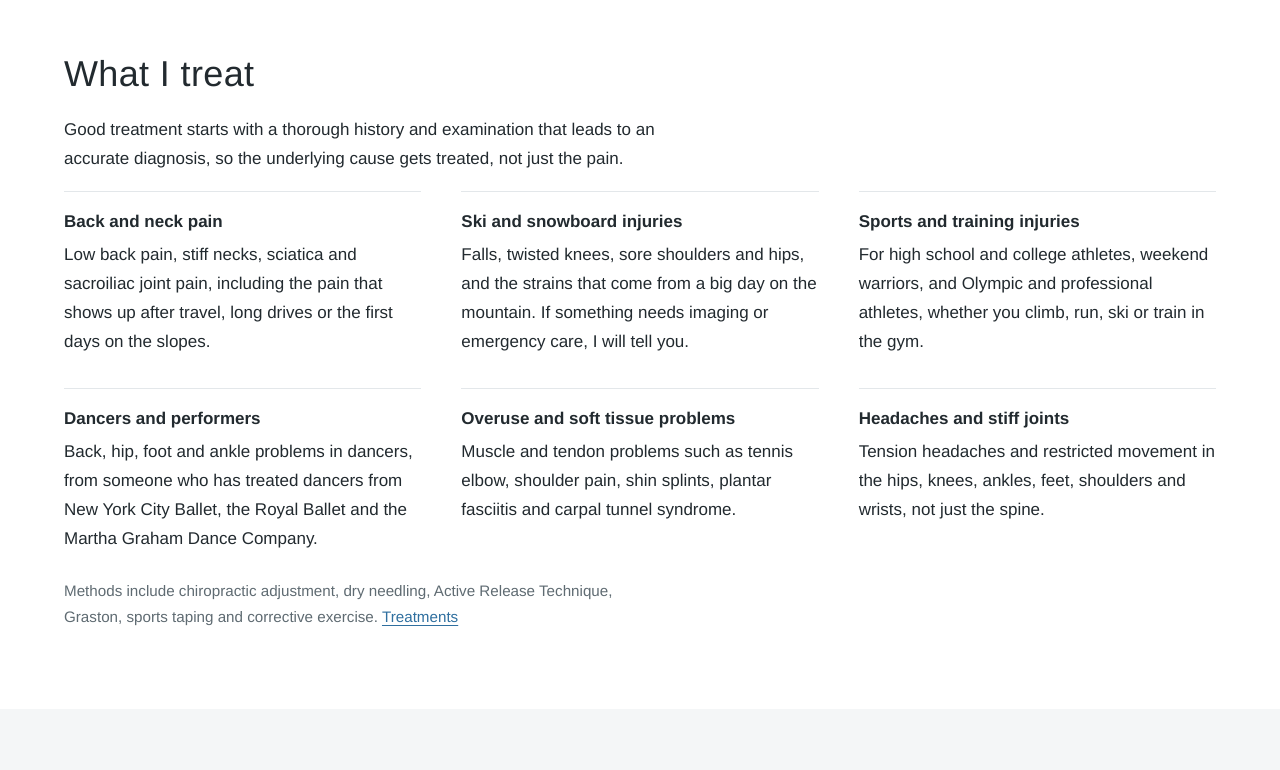
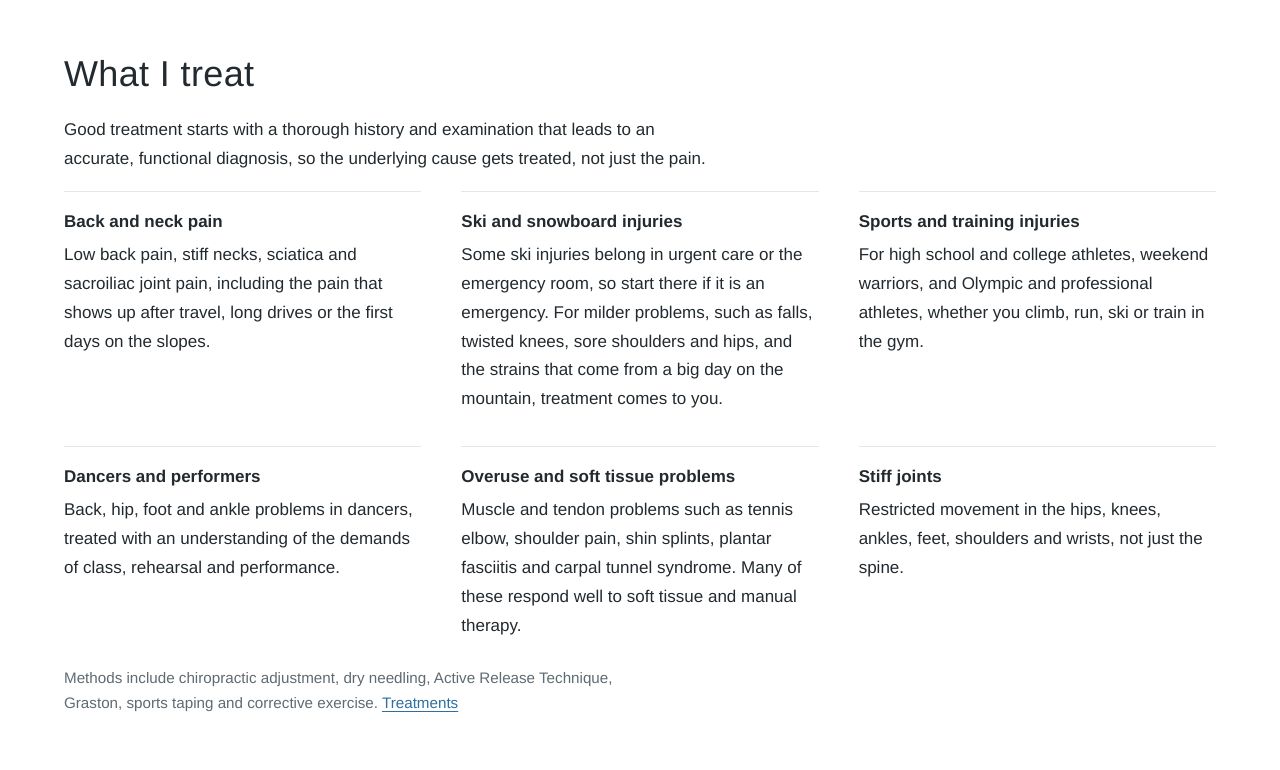
Before and after one commit to funky-monk-tech/markjpitcher-site, an Astro site: page / in a window 1280 px wide. Shown: the part 904-1674 px from the top of the page. Built offline with nearby package versions, Linux system fonts and the light colour scheme; Astro itself is replaced by a stand-in of ours.

Commit message:
Copy edits to What I treat and bio
Co-Authored-By: Claude Opus 5.5 <noreply@anthropic.com>
Claude-Session: https://claude.ai/code/session_01QmrtiRN6sTWcyYRSJhdYaH

```diff
--- a/src/pages/about.astro
+++ b/src/pages/about.astro
@@ -21,9 +21,9 @@ import { img, href } from '../data/site.js';
         <p>Mark earned his Doctor of Chiropractic at Palmer College of Chiropractic, where he was a teaching assistant in the Department of Diagnosis and Protocol. He went on to a Master of Science in exercise physiology at Memorial University of Newfoundland, where his research focused on applied muscle physiology in the lumbar spine. He presented that work to the Canadian Society for Exercise Physiology and published it in Applied Physiology, Nutrition, and Metabolism and the Journal of Sports Science and Medicine.</p>
         <p>The American Chiropractic Board of Sports Physicians certifies him as a Certified Chiropractic Sports Physician (CCSP).</p>
         <h2>Sport and events</h2>
-        <p>USA Climbing named him its first medical director in 2013, and he has been the chiropractor for events including the Mountain Dew Action Sports Tour, Honda Sessions and the Gravity Games. With Vail Integrative Medical Group he served as an official sports chiropractor for Ski and Snowboard Club Vail.</p>
+        <p>In 2013 he served as USA Climbing's first medical director, and he has been the chiropractor for events including the Mountain Dew Action Sports Tour, Honda Sessions and the Gravity Games.</p>
         <h2>Dance</h2>
-        <p>Mark has worked with some of the best dancers in the world, from New York City Ballet, the Royal Ballet and the Martha Graham Dance Company, to name a few. He travelled to Taipei, Taiwan, as medical director for Fang Yi Sheu's production <em>Timeless</em>, working with dancers from the Akram Khan Company and New York City Ballet. With Vail Integrative Medical Group he was also an official sports chiropractor for the Vail International Dance Festival.</p>
+        <p>Mark has worked with some of the best dancers in the world, from New York City Ballet, the Royal Ballet and the Martha Graham Dance Company, to name a few. He travelled to Taipei, Taiwan, as medical director for Fang Yi Sheu's production <em>Timeless</em>, working with dancers from the Akram Khan Company and New York City Ballet. His interest in dance medicine was shaped by years of working with dancers at the Vail International Dance Festival.</p>
         <h2>Teaching and lectures</h2>
         <p>Mark has lectured locally, nationally and internationally, teaching workshops and seminars on health and fitness. He taught university courses in human factors, occupational ergonomics and sports biomechanics at Memorial University of Newfoundland, and clinical joint mechanics at the College of the North Atlantic. For several years he taught TRX Suspension Training and Sports Medicine courses to trainers around the country.</p>
         <p>Lecture and workshop topics include low back pain mechanics and myths, preventing climbing injuries, the role of fascia in injury and rehabilitation, exercise for healthy aging, rest and recovery for athletes, and the sports chiropractor's place on an interdisciplinary care team. For lecture enquiries, call or text.</p>
--- a/src/pages/index.astro
+++ b/src/pages/index.astro
@@ -38,14 +38,14 @@ import { site, href, img, media } from '../data/site.js';
       <h2>I come to you</h2>
       <p class="come-line">The world comes to the Vail Valley. When they are here, I come to them — at hotels, condos and homes in Vail, Beaver Creek, Avon, Edwards and Minturn. <a href={href('/hotel-visits/')}>Hotel and home visits</a></p>
       <h2>What I treat</h2>
-      <p>Good treatment starts with a thorough history and examination that leads to an accurate diagnosis, so the underlying cause gets treated, not just the pain.</p>
+      <p>Good treatment starts with a thorough history and examination that leads to an accurate, functional diagnosis, so the underlying cause gets treated, not just the pain.</p>
       <ul class="facts">
         <li><strong>Back and neck pain</strong>Low back pain, stiff necks, sciatica and sacroiliac joint pain, including the pain that shows up after travel, long drives or the first days on the slopes.</li>
-        <li><strong>Ski and snowboard injuries</strong>Falls, twisted knees, sore shoulders and hips, and the strains that come from a big day on the mountain. If something needs imaging or emergency care, I will tell you.</li>
+        <li><strong>Ski and snowboard injuries</strong>Some ski injuries belong in urgent care or the emergency room, so start there if it is an emergency. For milder problems, such as falls, twisted knees, sore shoulders and hips, and the strains that come from a big day on the mountain, treatment comes to you.</li>
         <li><strong>Sports and training injuries</strong>For high school and college athletes, weekend warriors, and Olympic and professional athletes, whether you climb, run, ski or train in the gym.</li>
-        <li><strong>Dancers and performers</strong>Back, hip, foot and ankle problems in dancers, from someone who has treated dancers from New York City Ballet, the Royal Ballet and the Martha Graham Dance Company.</li>
-        <li><strong>Overuse and soft tissue problems</strong>Muscle and tendon problems such as tennis elbow, shoulder pain, shin splints, plantar fasciitis and carpal tunnel syndrome.</li>
-        <li><strong>Headaches and stiff joints</strong>Tension headaches and restricted movement in the hips, knees, ankles, feet, shoulders and wrists, not just the spine.</li>
+        <li><strong>Dancers and performers</strong>Back, hip, foot and ankle problems in dancers, treated with an understanding of the demands of class, rehearsal and performance.</li>
+        <li><strong>Overuse and soft tissue problems</strong>Muscle and tendon problems such as tennis elbow, shoulder pain, shin splints, plantar fasciitis and carpal tunnel syndrome. Many of these respond well to soft tissue and manual therapy.</li>
+        <li><strong>Stiff joints</strong>Restricted movement in the hips, knees, ankles, feet, shoulders and wrists, not just the spine.</li>
       </ul>
       <p class="note">Methods include chiropractic adjustment, dry needling, Active Release Technique, Graston, sports taping and corrective exercise. <a href={href('/treatments/')}>Treatments</a></p>
     </div>
@@ -57,7 +57,7 @@ import { site, href, img, media } from '../data/site.js';
         <h2>Mark J. Pitcher, DC, MSc, CCSP</h2>
         <p>Dr. Mark Pitcher is a board-certified sports chiropractor and exercise physiologist in Vail, Colorado. In almost 30 years of chiropractic practice he has learned from some of the best in rehabilitative medicine. He treats patients on and off the field, and athletes at every level: high school and college athletes, weekend warriors, and Olympic and professional athletes.</p>
         <p>Mark holds a Master of Science in exercise physiology from Memorial University of Newfoundland, where his research focused on applied muscle physiology in the lumbar spine, and he has published in Applied Physiology, Nutrition, and Metabolism and the Journal of Sports Science and Medicine. He has lectured locally, nationally and internationally, and has taught college and university courses in joint mechanics, human factors, occupational ergonomics and sports biomechanics.</p>
-        <p>USA Climbing named him its first medical director in 2013, and he has been the chiropractor for events including the Mountain Dew Action Sports Tour, Honda Sessions and the Gravity Games. With Vail Integrative Medical Group he served as an official sports chiropractor for the Vail International Dance Festival and Ski and Snowboard Club Vail. He has treated some of the best dancers in the world, from New York City Ballet, the Royal Ballet and the Martha Graham Dance Company, and was medical director for Fang Yi Sheu's production in Taipei, Taiwan.</p>
+        <p>In 2013 he served as USA Climbing's first medical director, and he has been the chiropractor for events including the Mountain Dew Action Sports Tour, Honda Sessions and the Gravity Games. His interest in dance medicine was shaped by years of working with dancers at the Vail International Dance Festival. He has treated some of the best dancers in the world, from New York City Ballet, the Royal Ballet and the Martha Graham Dance Company, and was medical director for Fang Yi Sheu's production in Taipei, Taiwan.</p>
         <p><a href={href('/about/')}>More about Dr. Pitcher</a></p>
       </div>
       <div>
```
